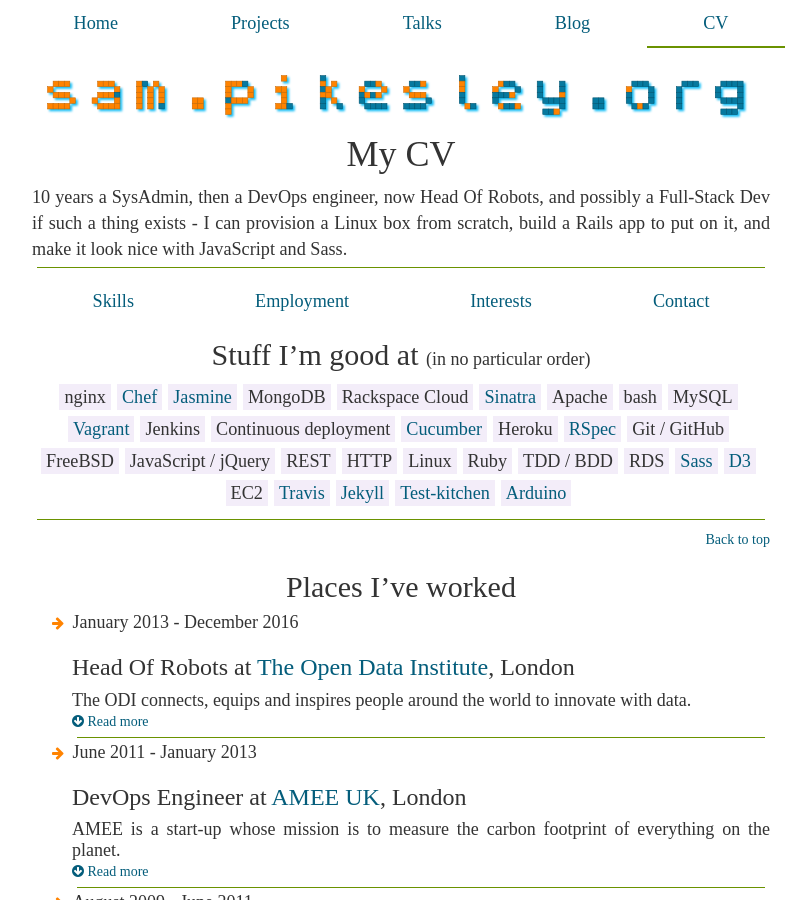
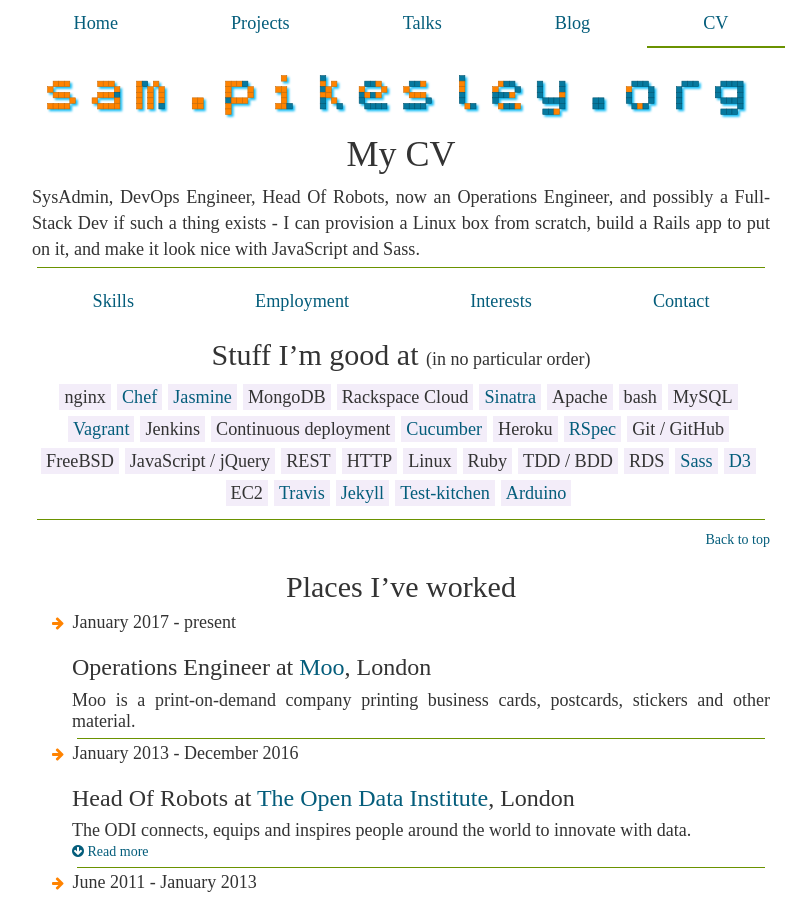
Before and after one commit to pikesley/pikesley.github.io, a Jekyll site: the page built from cv.html, in a window 1280 px wide and 900 px high. Shown: the whole window, without its empty margins (239-1040 px from the left). Built offline with Jekyll 4.4.1, drawn with Linux system fonts in a browser that asks for light colours; nearby versions of some CDN libraries; some web fonts are replaced; a style sheet for code colours, icons or effects is not loaded.

Commit message:
CV updates
Fixes #40

```diff
--- a/_data/cv/employers.yml
+++ b/_data/cv/employers.yml
@@ -1,3 +1,13 @@
+- name:     Moo
+  url:      http://moo.com
+  location: London
+  role:     Operations Engineer
+  dates:
+    start:  January 2017
+    end:    present
+  headline: |
+    Moo is a print-on-demand company printing business cards, postcards, stickers and other material.
+
 - name:     The Open Data Institute
   url:      http://theodi.org
   location: London
--- a/_includes/cv/intro.html
+++ b/_includes/cv/intro.html
@@ -1,3 +1,3 @@
 <p id='intro'>
-    10 years a SysAdmin, then a DevOps engineer, now Head Of Robots, and possibly a Full-Stack Dev if such a thing exists - I can provision a Linux box from scratch, build a Rails app to put on it, and make it look nice with JavaScript and Sass.
+    SysAdmin, DevOps Engineer, Head Of Robots, now an Operations Engineer, and possibly a Full-Stack Dev if such a thing exists - I can provision a Linux box from scratch, build a Rails app to put on it, and make it look nice with JavaScript and Sass.
 </p>
```
